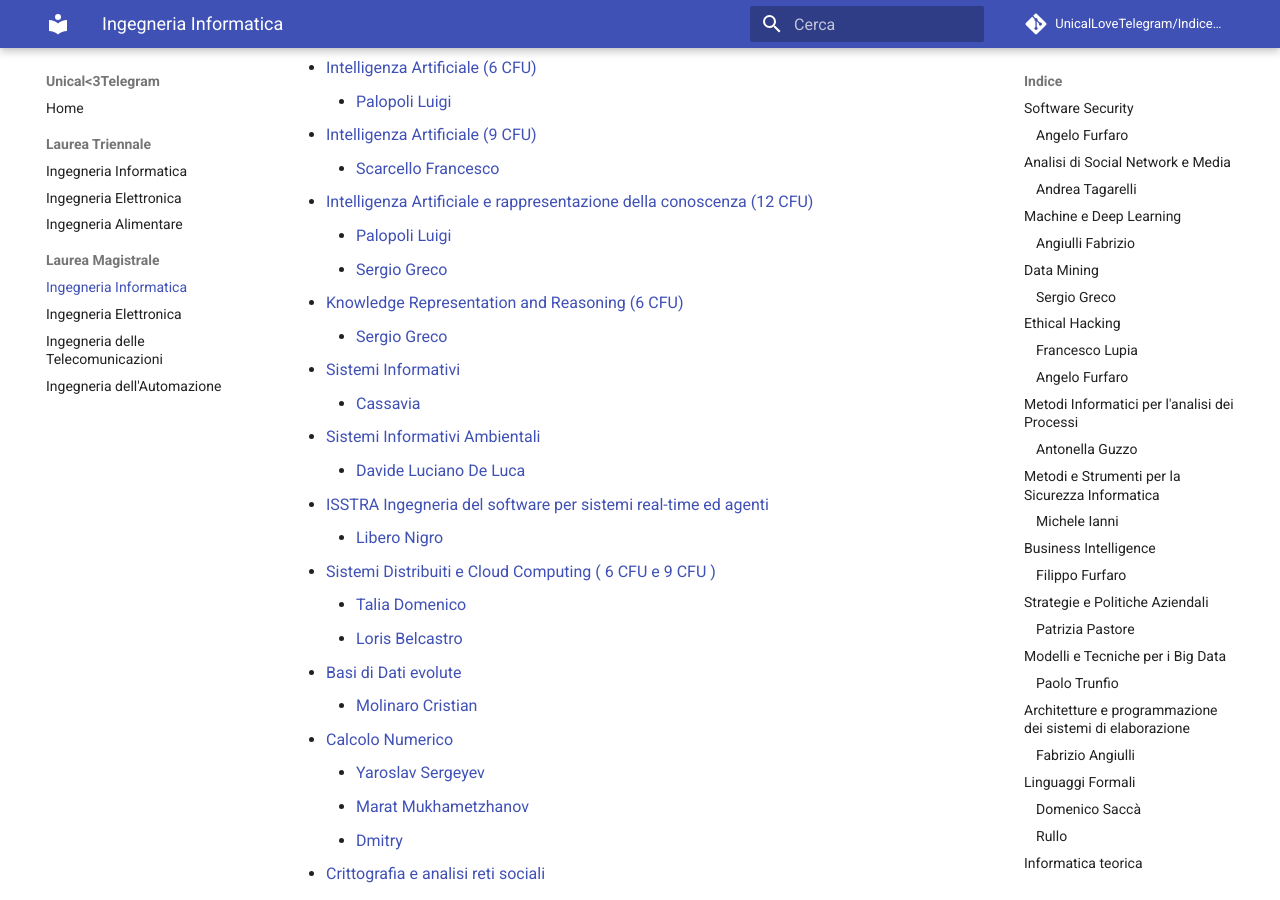
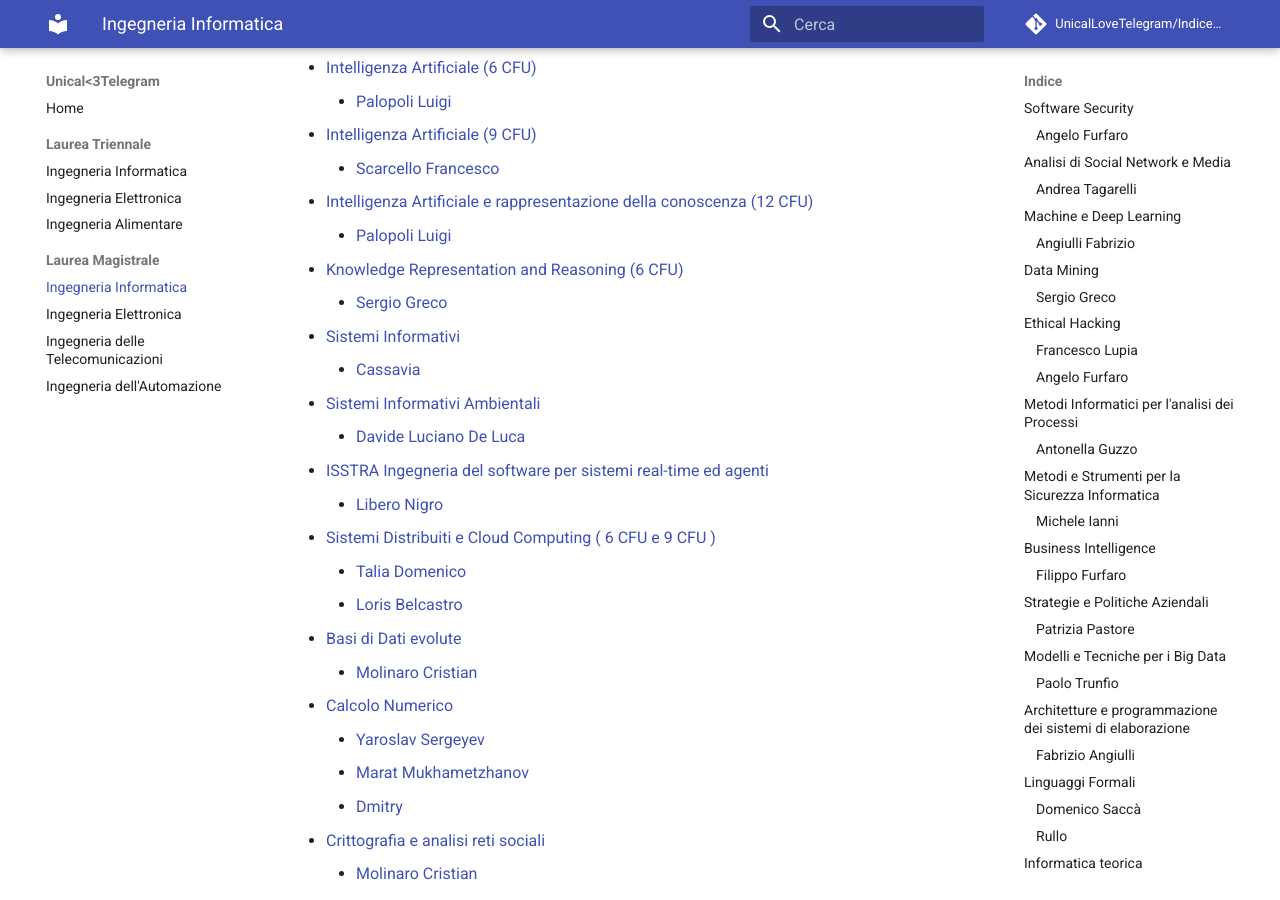
Before and after one commit to UnicalLoveTelegram/IndiceArgomentiOrale, an MkDocs documentation site: the page built from docs/laurea-magistrale/ingegneria-informatica.md, in a window 1280 px wide and 900 px high, scrolled down 1502 px. Built offline with MkDocs 1.6.1 and Material for MkDocs 9.7.7, drawn with Linux system fonts in a browser that asks for light colours; comment, search, counter and statistics services are not loaded.

Commit message:
typo indice

```diff
--- a/docs/laurea-magistrale/ingegneria-informatica.md
+++ b/docs/laurea-magistrale/ingegneria-informatica.md
@@ -45,9 +45,8 @@ Leggi il nostro [README](https://github.com/UnicalLoveTelegram/IndiceArgomentiOr
     - [Scarcello Francesco](#scarcello-francesco-1)
   - [Intelligenza Artificiale e rappresentazione della conoscenza (12 CFU)](#intelligenza-artificiale-e-rappresentazione-della-conoscenza-12-cfu)
     - [Palopoli Luigi](#palopoli-luigi-2)
+  - [Knowledge Representation and Reasoning (6 CFU)](#knowledge-representation-and-reasoning-6-cfu)
     - [Sergio Greco](#sergio-greco-1)
-  - [Knowledge Representation and Reasoning (6 CFU)](#knowledge-representation-and-reasoning-6-cfu)
-    - [Sergio Greco](#sergio-greco-2)
   - [Sistemi Informativi](#sistemi-informativi)
     - [Cassavia](#cassavia)
   - [Sistemi Informativi Ambientali](#sistemi-informativi-ambientali)
```
